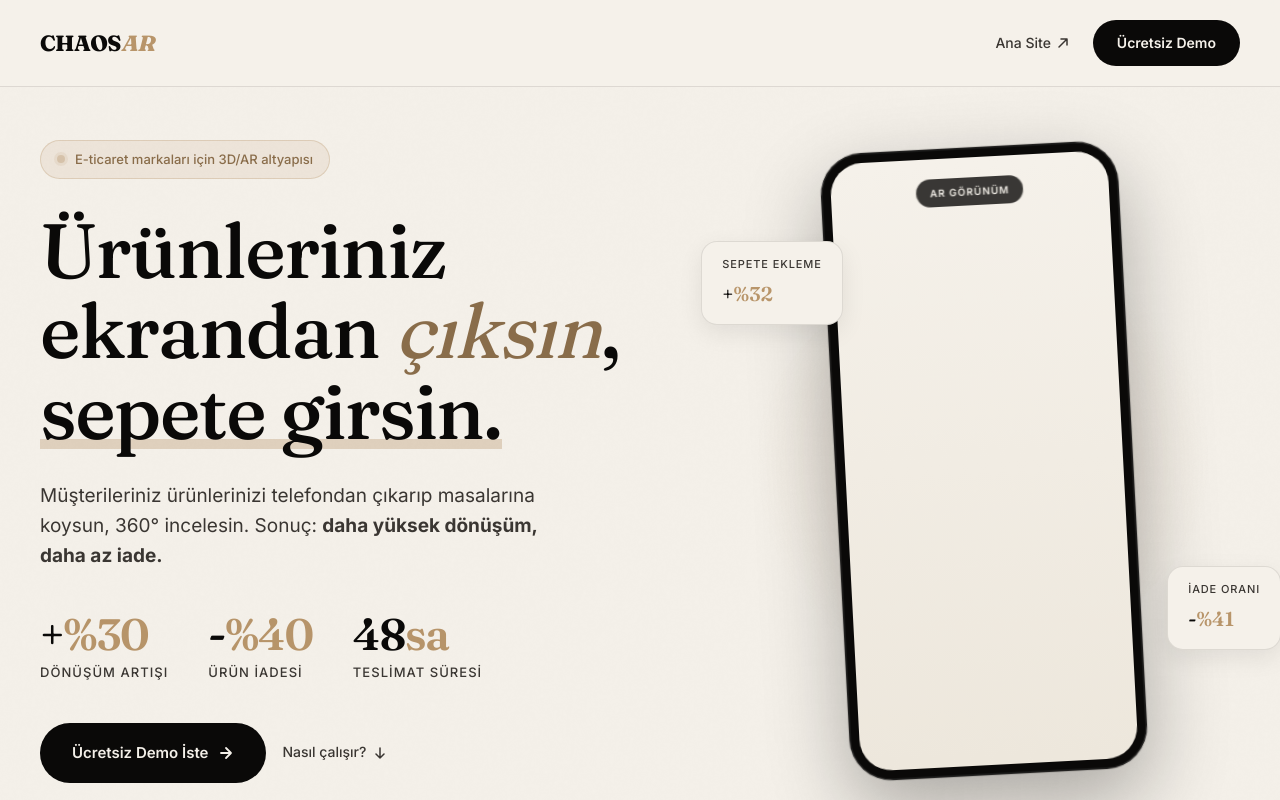
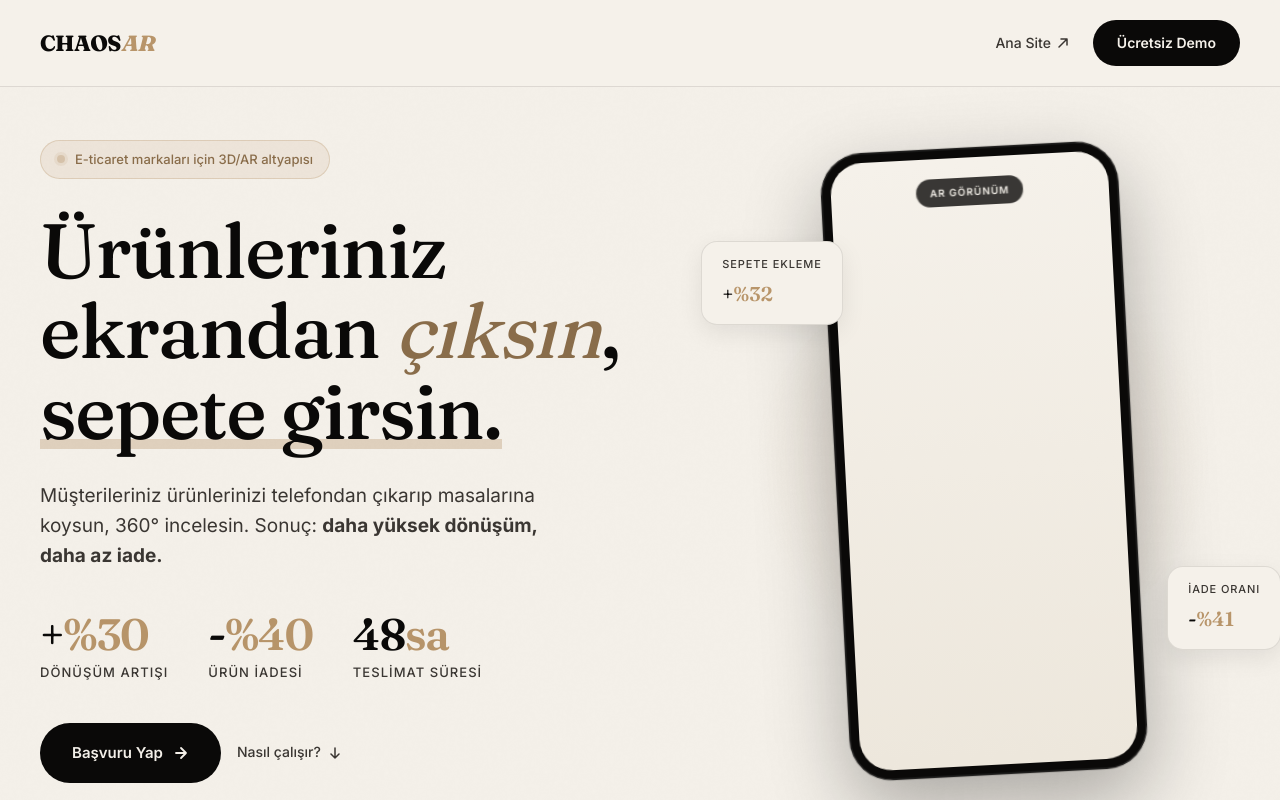
Before and after one commit to chaosar254-tech/chaosar-landing, a Next.js app: page / in a window 1280 px wide. Shown: the top 800 px of the page. Built offline with nearby package versions, Linux system fonts and the light colour scheme; no server answers.

Commit message:
feat: buton metinleri "Ücretsiz Demo İste" → "Başvuru Yap" olarak güncellendi
Co-Authored-By: Claude Sonnet 4.6 <noreply@anthropic.com>

```diff
--- a/components/Hero.tsx
+++ b/components/Hero.tsx
@@ -41,7 +41,7 @@ export default function Hero() {
 
         <div className="hero-ctas">
           <a href="#demo-form" className="btn-primary">
-            Ücretsiz Demo İste
+            Başvuru Yap
             <svg width="16" height="16" viewBox="0 0 16 16" fill="none">
               <path
                 d="M3 8H13M13 8L8 3M13 8L8 13"
--- a/components/Nav.tsx
+++ b/components/Nav.tsx
@@ -67,7 +67,7 @@ export default function Nav() {
           </div>
 
           <a href="#demo-form" className="drawer-cta" onClick={close}>
-            Ücretsiz Demo İste →
+            Başvuru Yap →
           </a>
         </div>
       )}
--- a/components/StickyCTA.tsx
+++ b/components/StickyCTA.tsx
@@ -25,7 +25,7 @@ export default function StickyCTA() {
       aria-hidden={!show}
     >
       <a href="#demo-form" className="sticky-cta-btn">
-        Ücretsiz Demo İste →
+        Başvuru Yap →
       </a>
     </div>
   );
```
